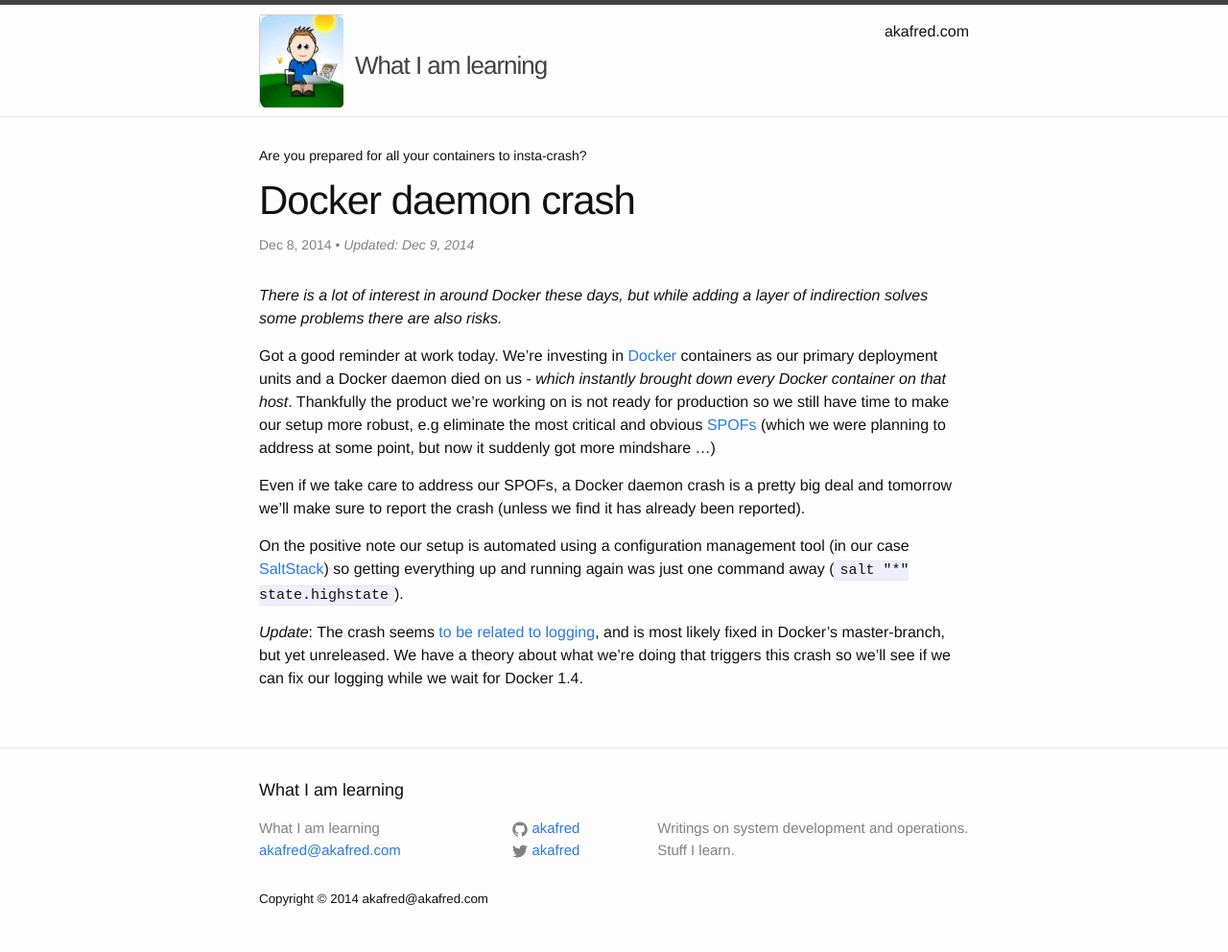
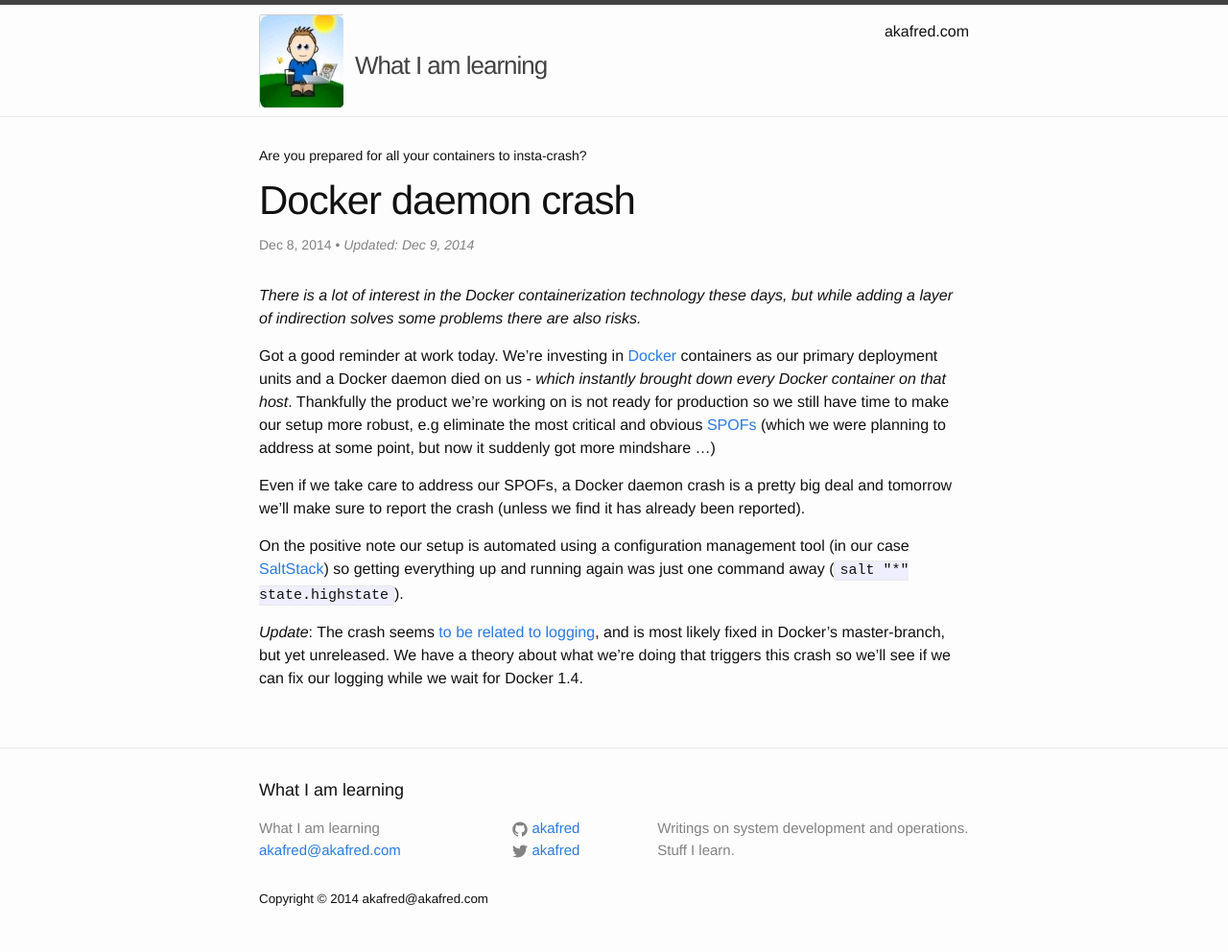
Before and after one commit to camillesalvador/akafred.github.io, a Jekyll site: the page built from _posts/2014-12-08-docker-daemon-crash.markdown, in a window 1280 px wide. Shown: the whole page at 96% size. Built offline with Jekyll 4.4.1, drawn with Linux system fonts in a browser that asks for light colours; comment, search, counter and statistics services are not loaded.

Commit message:
Minor edit.

```diff
--- a/_posts/2014-12-08-docker-daemon-crash.markdown
+++ b/_posts/2014-12-08-docker-daemon-crash.markdown
@@ -2,7 +2,7 @@
 layout: post
 title:  "Docker daemon crash"
 dek:    "Are you prepared for all your containers to insta-crash?"
-lede:   "There is a lot of interest in around Docker these days, but while adding a layer of indirection solves some problems there are also risks."
+lede:   "There is a lot of interest in the Docker containerization technology these days, but while adding a layer of indirection solves some problems there are also risks."
 date:   2014-12-08 23:00:00
 update: 2014-12-09 09:00:00
 categories: docker devops spof
```
